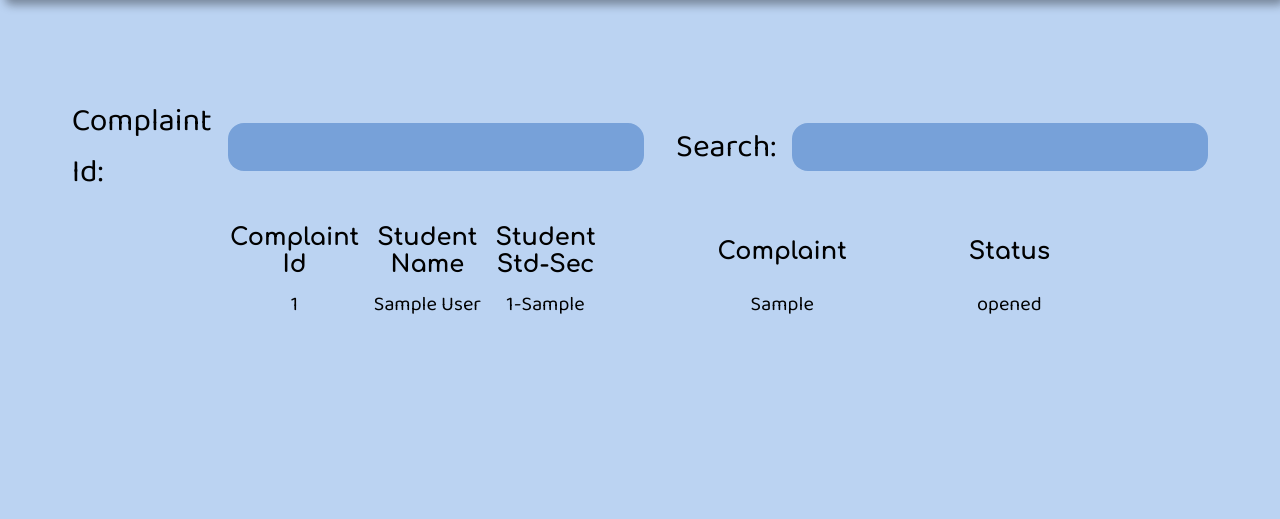
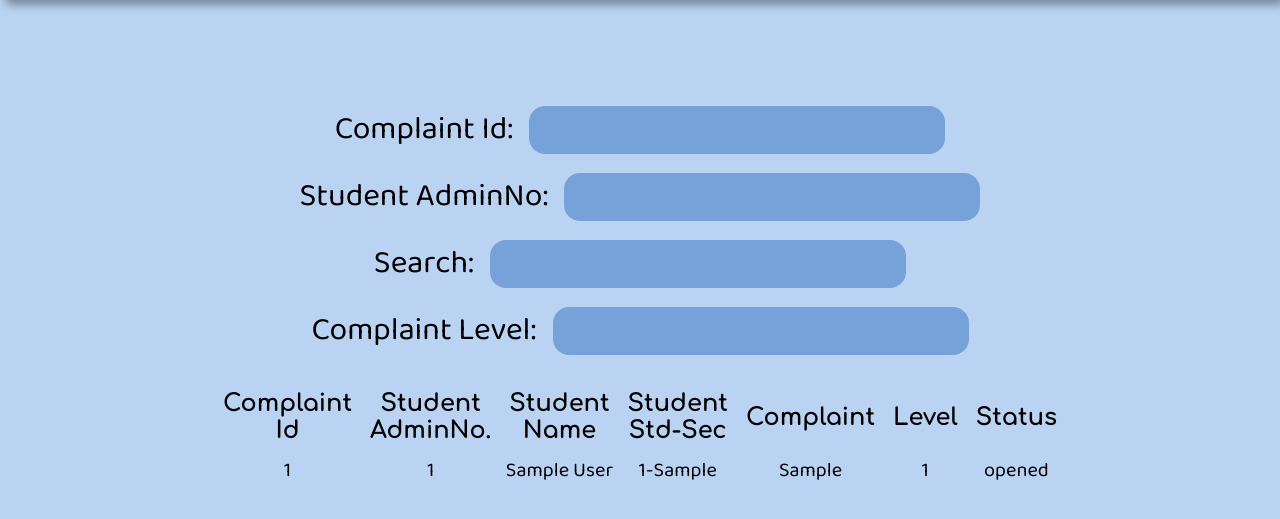
Before and after one commit to XotEmBotZ/instituteManagement, a Django app: page /students/viewcomplaint/ in a window 1280 px wide. Shown: the part 83-602 px from the top of the page. Run offline with Django 4.2, Linux system fonts and the light colour scheme; tables that the repository leaves empty hold one stand-in row (values such as "Sample post").

Commit message:
Updated complaint model with level
Added complaint level in teachers complaint and modified it to show on
all the viewing options. Also implemented the behavior score in students
model

```diff
--- a/mainServer/students/models.py
+++ b/mainServer/students/models.py
@@ -1,4 +1,4 @@
-from ctypes import addressof
+from django.core.validators import MaxValueValidator, MinValueValidator
 from django.db import models
 
 # Create your models here.
@@ -11,7 +11,7 @@ class student(models.Model):
     dob=models.DateField()
     address=models.TextField()
     joiningDate=models.DateField(auto_now_add=True)
-
+    behaviorScore=models.IntegerField(validators=[MinValueValidator(1), MaxValueValidator(100)],default=100)
     def __str__(self) -> str:
         return f"{self.adminNo}-{self.firstName} {self.lastName} - {self.std}{self.sec}"
 
--- a/mainServer/students/static/students/css/viewComplaint.css
+++ b/mainServer/students/static/students/css/viewComplaint.css
@@ -34,6 +34,9 @@ td{
 .head{
     display: flex;
     margin: 1rem 0rem ;
+    flex-wrap: wrap;
+    align-items: center;
+    justify-content: center;
 }
 
 label {
@@ -43,7 +46,7 @@ label {
     margin: .5rem 0rem;
     font-size: 2rem;
     font-family: baloo2;
-    margin: 0rem 1rem;
+    margin: .5rem 1rem;
 }
 
 label input,
--- a/mainServer/students/static/students/js/viewComplaint.js
+++ b/mainServer/students/static/students/js/viewComplaint.js
@@ -44,6 +44,8 @@ function sortTable(n) {
 
 let searchInp=document.getElementById("search")
 let complaintIdSearch = document.getElementById("complaintId")
+let studentAdminNo = document.getElementById("stdAdminNo")
+let complaintLevel = document.getElementById("complaintLevel")
 
 searchInp.addEventListener('change',e=>{
   let rows = document.getElementsByClassName("row")
@@ -70,3 +72,30 @@ complaintIdSearch.addEventListener('change',e=>{
     }
   }
 })
+
+
+studentAdminNo.addEventListener('change',e=>{
+  let rows = document.getElementsByClassName("row")
+  let searchText=studentAdminNo.value
+  console.log(searchText)
+  for (row of rows){
+    if (row.getElementsByTagName("td")[1].innerText==searchText){
+      row.classList.remove("dNone")
+    }else{
+      row.classList.add("dNone")
+    }
+  }
+})
+
+complaintLevel.addEventListener('change',e=>{
+  let rows = document.getElementsByClassName("row")
+  let searchText=complaintLevel.value
+  console.log(searchText)
+  for (row of rows){
+    if (row.getElementsByTagName("td")[5].innerText==searchText){
+      row.classList.remove("dNone")
+    }else{
+      row.classList.add("dNone")
+    }
+  }
+})
--- a/mainServer/students/templates/students/viewComplaint.html
+++ b/mainServer/students/templates/students/viewComplaint.html
@@ -9,8 +9,14 @@
     <label for="id">Complaint Id:
         <input type="number" name="complaintId" id="complaintId">
     </label>
+    <label for="id">Student AdminNo:
+        <input type="number" name="stdAdminNo" id="stdAdminNo">
+    </label>
     <label for="search">Search:
         <input type="search" name="search" id="search">
+    </label>
+    <label for="search">Complaint Level:
+        <input type="number" name="complaintLevel" id="complaintLevel">
     </label>
 
 </div>
@@ -18,19 +24,23 @@
     <thead>
         <tr>
             <th onclick="sortTable(0)">Complaint Id</th>
-            <th onclick="sortTable(1)">Student Name</th>
-            <th onclick="sortTable(2)">Student Std-Sec</th>
-            <th onclick="sortTable(3)" class="complaintColumn">Complaint</th>
-            <th onclick="sortTable(4)">Status</th>
+            <th onclick="sortTable(1)">Student AdminNo.</th>
+            <th onclick="sortTable(2)">Student Name</th>
+            <th onclick="sortTable(3)">Student Std-Sec</th>
+            <th onclick="sortTable(4)" class="complaintColumn">Complaint</th>
+            <th onclick="sortTable(5)">Level</th>
+            <th onclick="sortTable(6)">Status</th>
         </tr>
     </thead>
     <tbody>
         {% for complaint in allComplaint %}
         <tr class="row">
             <td>{{complaint.complaintId}}</td>
+            <td>{{complaint.studentAdminNo}}</td>
             <td>{{complaint.studentName}}</td>
             <td>{{complaint.studentStdSec}}</td>
             <td>{{complaint.complaint}}</td>
+            <td>{{complaint.complaintLevel}}</td>
             <td>{{complaint.status}}</td>
         </tr>
         {% endfor %}
--- a/mainServer/students/views.py
+++ b/mainServer/students/views.py
@@ -2,57 +2,64 @@ from django.shortcuts import render
 from django.views import View
 from django.utils.decorators import method_decorator
 from django.views.decorators.csrf import csrf_exempt
-from django.http import JsonResponse , HttpResponse
+from django.http import JsonResponse, HttpResponse
 from . import models
 from teachers import models as teachersModels
 import json
 import datetime
 
 # Create your views here.
+
+
 def index(request):
     return render(request, "students/index.html",)
 
+
 class faceCascade(View):
     def get(self, request):
-        cascades={
-            "cascade":[]
+        cascades = {
+            "cascade": []
         }
-        adminNo=request.GET.get("adminNo",None)
-        if adminNo==None:
+        adminNo = request.GET.get("adminNo", None)
+        if adminNo == None:
             for cascade in models.studentFaceCascade.objects.all():
                 cascades["cascade"].append({
-                    "student":cascade.student.adminNo,
-                    "studentCascade":json.loads(cascade.cascade)
+                    "student": cascade.student.adminNo,
+                    "studentCascade": json.loads(cascade.cascade)
                 })
         else:
-            stdModel=models.student.objects.get(adminNo=int(adminNo))
-            model=models.studentFaceCascade.objects.get(student=stdModel)
+            stdModel = models.student.objects.get(adminNo=int(adminNo))
+            model = models.studentFaceCascade.objects.get(student=stdModel)
             cascades["cascade"].append({
-                "student":model.student.adminNo,
-                "studentCascade":json.loads(model.cascade)
+                "student": model.student.adminNo,
+                "studentCascade": json.loads(model.cascade)
             })
         return JsonResponse(cascades)
 
-@method_decorator(csrf_exempt,name="dispatch")
+
+@method_decorator(csrf_exempt, name="dispatch")
 class studentAttendance(View):
     def post(self, request):
-        absentStudents=json.loads(request.body)["absentStudents"]
+        absentStudents = json.loads(request.body)["absentStudents"]
         for absentStudent in absentStudents:
-            std=models.student.objects.get(adminNo=absentStudent)
-            models.studentAttendanceAbsentStudent.objects.get_or_create(student=std,date=datetime.date.today())
+            std = models.student.objects.get(adminNo=absentStudent)
+            models.studentAttendanceAbsentStudent.objects.get_or_create(
+                student=std, date=datetime.date.today())
         return HttpResponse("Success")
 
 
 class viewComplaint(View):
-    def get(self,request):
-        context={"allComplaint":[]}
-        allComplaints=teachersModels.teachersComplaint.objects.all()
+    def get(self, request):
+        context = {"allComplaint": []}
+        allComplaints = teachersModels.teachersComplaint.objects.all()
         for complaint in allComplaints:
             context["allComplaint"].append({
-                "complaintId":complaint.complaintId,
-                "complaint":complaint.complaint,
-                "status":complaint.status,
-                "studentName":f"{complaint.student.firstName} {complaint.student.lastName}",
-                "studentStdSec":f"{complaint.student.std}-{complaint.student.sec}"
+                "complaintId": complaint.complaintId,
+                "complaint": complaint.complaint,
+                "status": complaint.status,
+                "studentName": f"{complaint.student.firstName} {complaint.student.lastName}",
+                "studentStdSec": f"{complaint.student.std}-{complaint.student.sec}",
+                "complaintLevel": complaint.level,
+                "studentAdminNo":complaint.student.adminNo
             })
-        return render(request,"students/viewComplaint.html",context)
+        return render(request, "students/viewComplaint.html", context)
--- a/mainServer/teachers/models.py
+++ b/mainServer/teachers/models.py
@@ -1,6 +1,6 @@
+from django.core.validators import MaxValueValidator, MinValueValidator
 from django.db import models
 from students import models as stdModels
-
 # Create your models here.
 class teachersComplaint(models.Model):
     statusChoices=[
@@ -13,7 +13,9 @@ class teachersComplaint(models.Model):
     student=models.ForeignKey(stdModels.student,on_delete=models.CASCADE)
     complaint=models.TextField()
     status=models.TextField(choices=statusChoices,default=statusChoices[0][0])
+    level=models.IntegerField(validators=[MinValueValidator(1), MaxValueValidator(5)],default=1)
     date=models.DateField(auto_now=True)
+    isChecked=models.BooleanField(default=False)
 
     def __str__(self):
         return f"{self.student.firstName}-{self.student.adminNo}-{self.complaint[:5]}-{self.status}"
--- a/mainServer/teachers/static/teachers/css/viewComplaint.css
+++ b/mainServer/teachers/static/teachers/css/viewComplaint.css
@@ -34,6 +34,9 @@ td{
 .head{
     display: flex;
     margin: 1rem 0rem ;
+    flex-wrap: wrap;
+    align-items: center;
+    justify-content: center;
 }
 
 label {
@@ -43,7 +46,7 @@ label {
     margin: .5rem 0rem;
     font-size: 2rem;
     font-family: baloo2;
-    margin: 0rem 1rem;
+    margin: 0.5rem 1rem;
 }
 
 label input,
--- a/mainServer/teachers/templates/teachers/addComplaint.html
+++ b/mainServer/teachers/templates/teachers/addComplaint.html
@@ -34,6 +34,9 @@
         <label for="complaint">Complaint:
             <textarea name="complaint" id="complaint" cols="30" rows="5"></textarea>
         </label>
+        <label for="complaintLevel">Comlpaint Level (1-5):
+            <input type="number" min=1 max=5 name="complaintLevel" id="complaintLevel" value="1" >
+        </label>
     </fieldset>
     <button type="submit">Submit</button>
 </form>
--- a/mainServer/teachers/views.py
+++ b/mainServer/teachers/views.py
@@ -115,6 +115,7 @@ class addComplaint(View):
                 complaintModel=models.teachersComplaint()
                 complaintModel.student=studentModel
                 complaintModel.complaint=request.POST.get("complaint", None)
+                complaintModel.level=request.POST.get("complaintLevel",1)
                 complaintModel.save()
                 context["msgPresent"] = True
                 context["msg"] = f"Complaint Created with ID- {complaintModel.complaintId}"
@@ -137,6 +138,8 @@ class viewComplaint(View):
                 "complaint":complaint.complaint,
                 "status":complaint.status,
                 "studentName":f"{complaint.student.firstName} {complaint.student.lastName}",
-                "studentStdSec":f"{complaint.student.std}-{complaint.student.sec}"
+                "studentStdSec":f"{complaint.student.std}-{complaint.student.sec}",
+                "complaintLevel":complaint.level,
+                "studentAdminNo":complaint.student.adminNo
             })
         return render(request,"teachers/viewComplaint.html",context)
```
Also changed, not shown: mainServer/api/apps.py (+7 -7 lines), mainServer/teachers/static/teachers/js/viewComplaint.js (+28 -0 lines), mainServer/teachers/templates/teachers/viewComplaint.html (+14 -4 lines).
